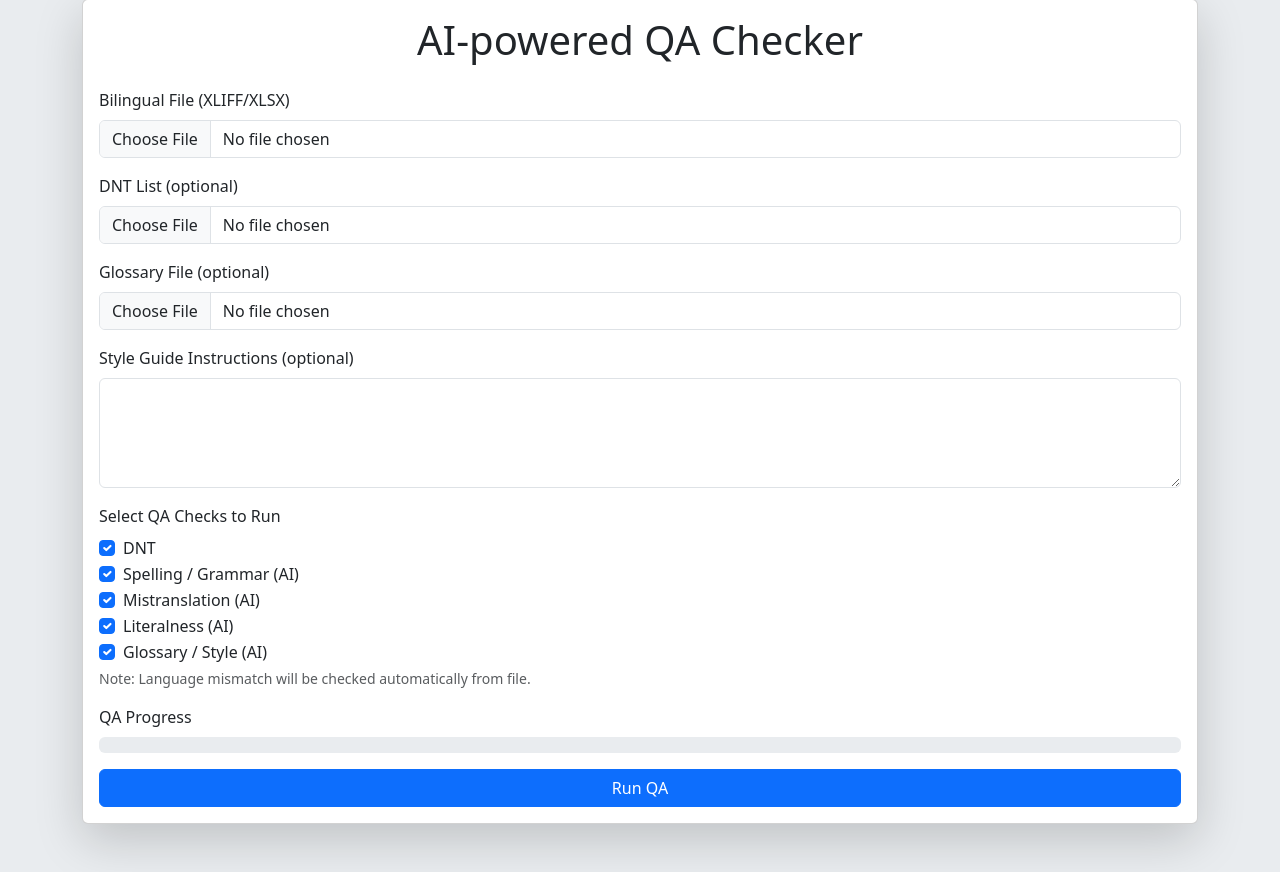
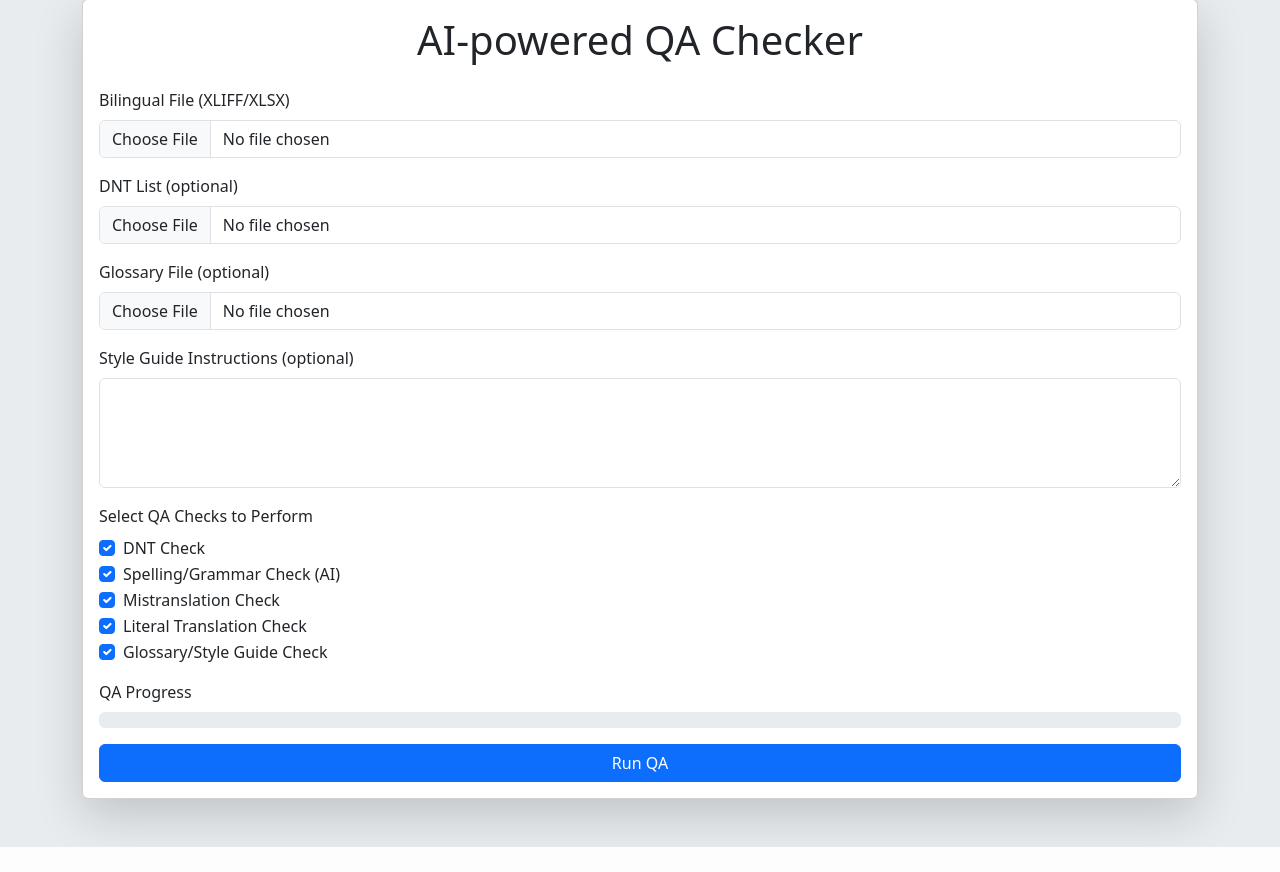
Before and after one commit to manibrh/QA-Spellchecker, a Flask app: page / in a window 1280 px wide. Shown: the part 75-947 px from the top of the page. After the commit the page ends 922 px from the top, so only its background shows below. Run offline with Flask 3, Linux system fonts and the light colour scheme.

Commit message:
Update index.html

```diff
--- a/templates/index.html
+++ b/templates/index.html
@@ -22,53 +22,52 @@
 
         <form method="POST" enctype="multipart/form-data" id="qaForm">
           <div class="mb-3">
-            <label class="form-label">Bilingual File (XLIFF/XLSX)</label>
+            <label for="bilingual_file" class="form-label">Bilingual File (XLIFF/XLSX)</label>
             <input type="file" class="form-control" name="bilingual_file" required>
           </div>
 
           <div class="mb-3">
-            <label class="form-label">DNT List (optional)</label>
+            <label for="dnt_file" class="form-label">DNT List (optional)</label>
             <input type="file" class="form-control" name="dnt_file">
           </div>
 
           <div class="mb-3">
-            <label class="form-label">Glossary File (optional)</label>
+            <label for="glossary_file" class="form-label">Glossary File (optional)</label>
             <input type="file" class="form-control" name="glossary_file">
           </div>
 
           <div class="mb-3">
-            <label class="form-label">Style Guide Instructions (optional)</label>
+            <label for="style_guide" class="form-label">Style Guide Instructions (optional)</label>
             <textarea class="form-control" name="style_guide" rows="4"></textarea>
           </div>
 
           <div class="mb-3">
-            <label class="form-label">Select QA Checks to Run</label><br>
+            <label class="form-label">Select QA Checks to Perform</label>
             <div class="form-check">
-              <input class="form-check-input" type="checkbox" name="check_dnt" id="check_dnt" checked>
-              <label class="form-check-label" for="check_dnt">DNT</label>
+              <input class="form-check-input" type="checkbox" name="check_dnt" id="checkDnt" checked>
+              <label class="form-check-label" for="checkDnt">DNT Check</label>
             </div>
             <div class="form-check">
-              <input class="form-check-input" type="checkbox" name="check_spell" id="check_spell" checked>
-              <label class="form-check-label" for="check_spell">Spelling / Grammar (AI)</label>
+              <input class="form-check-input" type="checkbox" name="check_spell" id="checkSpell" checked>
+              <label class="form-check-label" for="checkSpell">Spelling/Grammar Check (AI)</label>
             </div>
             <div class="form-check">
-              <input class="form-check-input" type="checkbox" name="check_mistranslation" id="check_mistranslation" checked>
-              <label class="form-check-label" for="check_mistranslation">Mistranslation (AI)</label>
+              <input class="form-check-input" type="checkbox" name="check_mistranslation" id="checkMistranslation" checked>
+              <label class="form-check-label" for="checkMistranslation">Mistranslation Check</label>
             </div>
             <div class="form-check">
-              <input class="form-check-input" type="checkbox" name="check_literalness" id="check_literalness" checked>
-              <label class="form-check-label" for="check_literalness">Literalness (AI)</label>
+              <input class="form-check-input" type="checkbox" name="check_literalness" id="checkLiteralness" checked>
+              <label class="form-check-label" for="checkLiteralness">Literal Translation Check</label>
             </div>
             <div class="form-check">
-              <input class="form-check-input" type="checkbox" name="check_glossary_style" id="check_glossary_style" checked>
-              <label class="form-check-label" for="check_glossary_style">Glossary / Style (AI)</label>
+              <input class="form-check-input" type="checkbox" name="check_glossary" id="checkGlossary" checked>
+              <label class="form-check-label" for="checkGlossary">Glossary/Style Guide Check</label>
             </div>
-            <div class="form-text text-muted mt-1">Note: Language mismatch will be checked automatically from file.</div>
           </div>
 
           <div class="mb-3">
             <label class="form-label">QA Progress</label>
-            <div class="progress">
+            <div class="progress" role="progressbar">
               <div class="progress-bar progress-bar-striped progress-bar-animated" id="qaProgressBar" style="width: 0%">0%</div>
             </div>
           </div>
@@ -81,13 +80,11 @@
         <div class="mt-4 d-none" id="qaSummary">
           <h5>QA Summary</h5>
           <ul id="qaSummaryList" class="list-group mb-3"></ul>
-          <button class="btn btn-outline-secondary mb-3" data-bs-toggle="collapse" data-bs-target="#inlinePreview">Toggle Inline Issue Preview</button>
-          <div class="collapse" id="inlinePreview">
+          <button class="btn btn-outline-secondary" data-bs-toggle="collapse" data-bs-target="#inlinePreview">Toggle Inline Issue Preview</button>
+          <div class="collapse mt-3" id="inlinePreview">
             <pre class="bg-light p-3 border" id="previewContent">Loading preview...</pre>
           </div>
-          <div id="downloadButtonWrapper" class="mt-3"></div>
         </div>
-
       </div>
     </div>
   </div>
@@ -104,7 +101,6 @@
     const summaryBlock = document.getElementById('qaSummary');
     const errorBox = document.getElementById('errorBox');
     const previewContent = document.getElementById('previewContent');
-    const downloadWrapper = document.getElementById('downloadButtonWrapper');
 
     form.addEventListener('submit', function(e) {
       e.preventDefault();
@@ -112,9 +108,6 @@
       progressBar.style.width = '10%';
       progressBar.innerText = 'Uploading...';
       errorBox.classList.add('d-none');
-      downloadWrapper.innerHTML = '';
-      summaryList.innerHTML = '';
-      previewContent.textContent = '';
 
       fetch('/', {
         method: 'POST',
@@ -122,35 +115,30 @@
       }).then(async res => {
         if (!res.ok) throw new Error('Server error or file issue.');
 
-        const data = await res.json();
+        progressBar.style.width = '90%';
+        progressBar.innerText = 'Generating...';
+
+        const blob = await res.blob();
+        const url = URL.createObjectURL(blob);
+
         progressBar.style.width = '100%';
         progressBar.innerText = 'Complete';
-
         summaryBlock.classList.remove('d-none');
-
-        if (data.preview && Array.isArray(data.preview)) {
-          data.preview.forEach((item, idx) => {
-            const line = `${idx + 1}. ID: ${item.id}, Type: ${item.issue_type}, Detail: ${item.detail}`;
-            previewContent.textContent += line + '\n';
-          });
-        } else {
-          previewContent.textContent = 'No preview data available.';
-        }
-
-        const downloadBtn = document.createElement('a');
-        downloadBtn.href = data.report_url;
-        downloadBtn.className = 'btn btn-success';
-        downloadBtn.innerText = 'Download QA Report';
-        downloadBtn.setAttribute('download', '');
-        downloadWrapper.appendChild(downloadBtn);
-
-        (data.checks || []).forEach(issue => {
+        summaryList.innerHTML = '';
+        ['DNT', 'Spelling (AI)', 'Mistranslation', 'Literalness', 'Glossary/Style'].forEach(issue => {
           const li = document.createElement('li');
           li.className = 'list-group-item';
           li.innerText = `✓ ${issue} check completed.`;
           summaryList.appendChild(li);
         });
+        previewContent.textContent = '✔ QA checks completed. Download report manually from below:';
 
+        const downloadLink = document.createElement('a');
+        downloadLink.href = url;
+        downloadLink.download = "QA_Report.xlsx";
+        downloadLink.className = 'btn btn-success mt-3';
+        downloadLink.innerText = 'Download QA Report';
+        previewContent.appendChild(downloadLink);
       }).catch(err => {
         progressBar.style.width = '0%';
         progressBar.innerText = 'Failed';
@@ -159,7 +147,6 @@
       });
     });
   </script>
-
   <script src="https://cdn.jsdelivr.net/npm/bootstrap@5.3.3/dist/js/bootstrap.bundle.min.js"></script>
 </body>
 </html>
```
